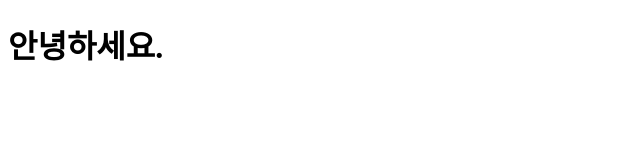
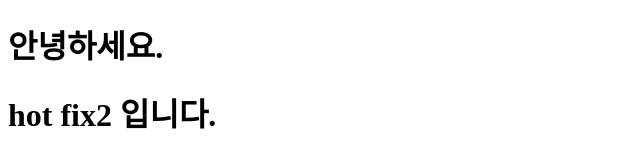
Before and after one commit to khy0218/KHY, a plain HTML site: page JavaScirpt/git_test2.html in a window 1280 px wide. Shown: the whole page, without its empty margins (0-640 px from the left). Drawn offline with Linux system fonts and the light colour scheme.

Commit message:
modify git_test2.html

```diff
--- a/JavaScirpt/git_test2.html
+++ b/JavaScirpt/git_test2.html
@@ -8,7 +8,7 @@
 
 
     <h1>안녕하세요.</h1>
-
+    <h1>hot fix2 입니다.</h1>
 
 </body>
 </html>
```
